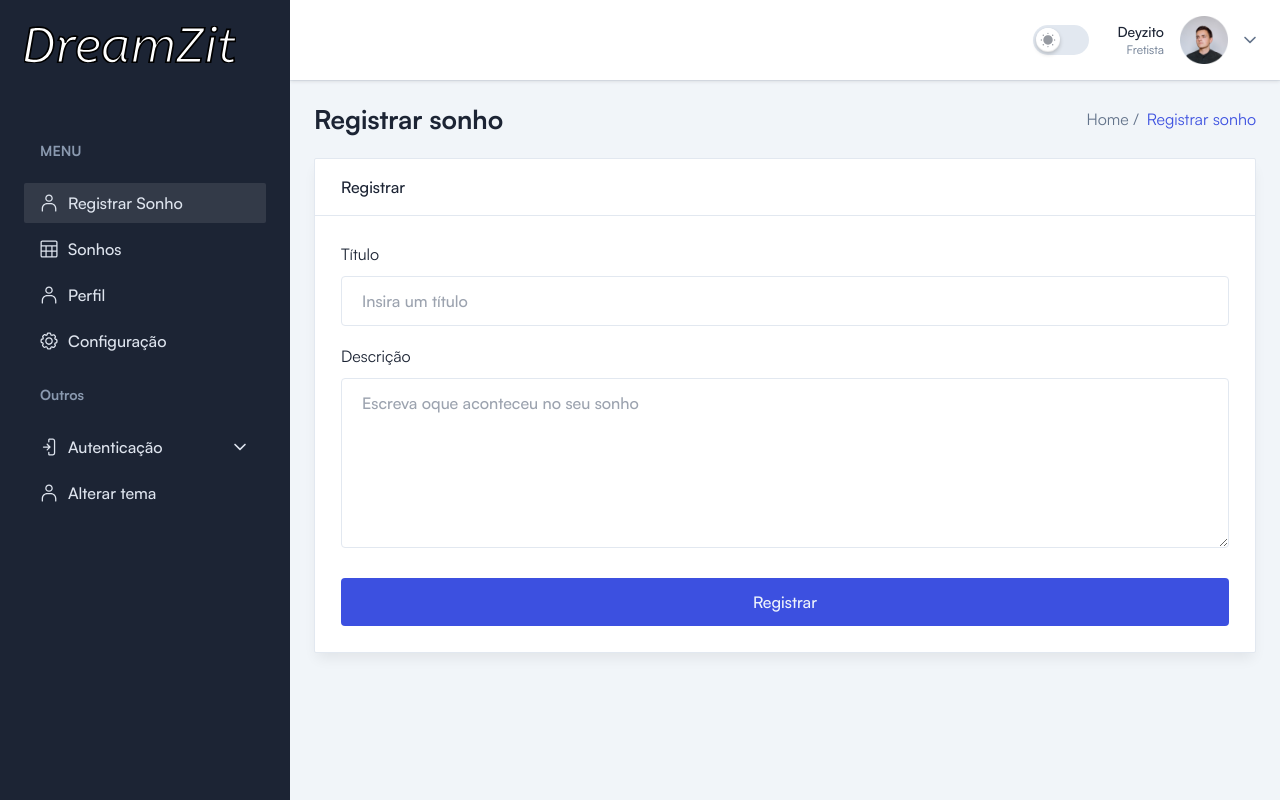
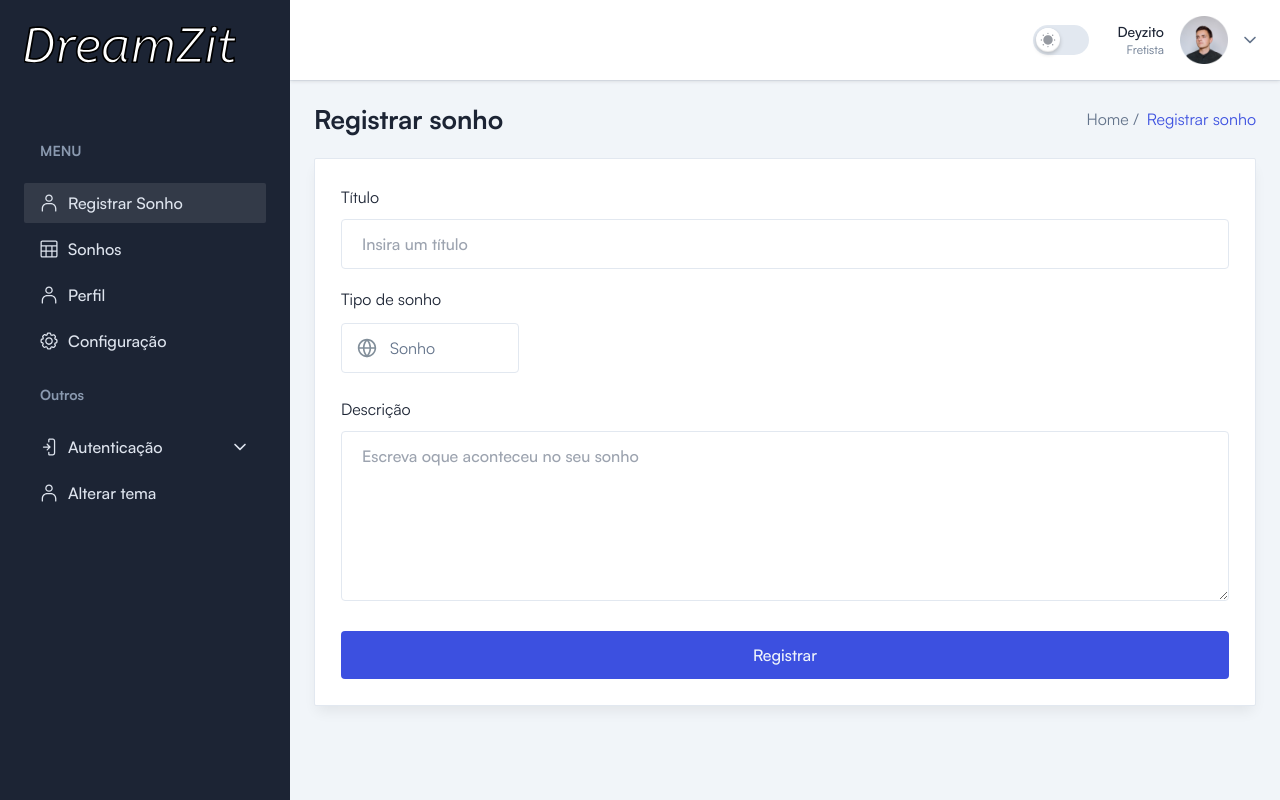
Before and after one commit to AndreyBarreto/dreamzit-front, a React (Vite) app: page /create/order in a window 1280 px wide. Built offline with nearby package versions, Linux system fonts and the light colour scheme.

Commit message:
feature/kind of dream

```diff
--- /dev/null
+++ b/src/images/icon/icon-dream.tsx
@@ -0,0 +1,34 @@
+const DreamIcon = () => {
+    return (
+        <svg
+            width="20"
+            height="20"
+            viewBox="0 0 20 20"
+            fill="none"
+            xmlns="http://www.w3.org/2000/svg"
+        >
+            <g opacity="0.8">
+                <path
+                    fillRule="evenodd"
+                    clipRule="evenodd"
+                    d="M10.0007 2.50065C5.85852 2.50065 2.50065 5.85852 2.50065 10.0007C2.50065 14.1428 5.85852 17.5007 10.0007 17.5007C14.1428 17.5007 17.5007 14.1428 17.5007 10.0007C17.5007 5.85852 14.1428 2.50065 10.0007 2.50065ZM0.833984 10.0007C0.833984 4.93804 4.93804 0.833984 10.0007 0.833984C15.0633 0.833984 19.1673 4.93804 19.1673 10.0007C19.1673 15.0633 15.0633 19.1673 10.0007 19.1673C4.93804 19.1673 0.833984 15.0633 0.833984 10.0007Z"
+                    fill="#637381"
+                ></path>
+                <path
+                    fillRule="evenodd"
+                    clipRule="evenodd"
+                    d="M0.833984 9.99935C0.833984 9.53911 1.20708 9.16602 1.66732 9.16602H18.334C18.7942 9.16602 19.1673 9.53911 19.1673 9.99935C19.1673 10.4596 18.7942 10.8327 18.334 10.8327H1.66732C1.20708 10.8327 0.833984 10.4596 0.833984 9.99935Z"
+                    fill="#637381"
+                ></path>
+                <path
+                    fillRule="evenodd"
+                    clipRule="evenodd"
+                    d="M7.50084 10.0008C7.55796 12.5632 8.4392 15.0301 10.0006 17.0418C11.5621 15.0301 12.4433 12.5632 12.5005 10.0008C12.4433 7.43845 11.5621 4.97153 10.0007 2.95982C8.4392 4.97153 7.55796 7.43845 7.50084 10.0008ZM10.0007 1.66749L9.38536 1.10547C7.16473 3.53658 5.90275 6.69153 5.83417 9.98346C5.83392 9.99503 5.83392 10.0066 5.83417 10.0182C5.90275 13.3101 7.16473 16.4651 9.38536 18.8962C9.54325 19.069 9.76655 19.1675 10.0007 19.1675C10.2348 19.1675 10.4581 19.069 10.6159 18.8962C12.8366 16.4651 14.0986 13.3101 14.1671 10.0182C14.1674 10.0066 14.1674 9.99503 14.1671 9.98346C14.0986 6.69153 12.8366 3.53658 10.6159 1.10547L10.0007 1.66749Z"
+                    fill="#637381"
+                ></path>
+            </g>
+        </svg>
+    );
+};
+
+export default DreamIcon;
--- a/src/pages/DreamForm.tsx
+++ b/src/pages/DreamForm.tsx
@@ -1,6 +1,7 @@
 import Breadcrumb from '../components/Breadcrumb';
 import { DefaultStepper } from '../components/Stepper';
 import useCreateDreamHandler from '../hooks/useCreateDreamHandler';
+import DreamIcon from '../images/icon/icon-dream';
 
 const OrderForm = () => {
   const {
@@ -17,14 +18,14 @@ const OrderForm = () => {
       <div className="grid grid-cols-1 gap-9 sm:grid-cols-1">
 
         <div className="flex flex-col gap-9">
-          {/* <!-- Contact Form --> */}
+
           <div className="rounded-sm border border-stroke bg-white shadow-default dark:border-strokedark dark:bg-boxdark">
 
-            <div className="border-b border-stroke py-4 px-6.5 dark:border-strokedark">
+            {/* <div className="border-b border-stroke py-4 px-6.5 dark:border-strokedark">
               <h3 className="font-medium text-black dark:text-white">
                 Registrar
               </h3>
-            </div>
+            </div> */}
             <form action="#">
               <div className="p-6.5">
                 <div className="mb-4.5 flex flex-col gap-2 xl:flex-row">
@@ -42,6 +43,21 @@ const OrderForm = () => {
                     />
                   </div>
                 </div>
+                <div className='xl:w-1/5'>
+                  <label className="mb-3 block text-black dark:text-white">
+                    Tipo de sonho
+                  </label>
+                  <div className="relative z-20 bg-white dark:bg-form-input mb-6">
+                    <span className="absolute top-1/2 left-4 z-30 -translate-y-1/2">
+                      <DreamIcon></DreamIcon>
+                    </span>
+                    <select className="relative z-20 w-full appearance-none rounded border border-stroke bg-transparent py-3 px-12 outline-none transition focus:border-primary active:border-primary dark:border-form-strokedark dark:bg-form-input">
+                      <option value="">Sonho</option>
+                      <option value="">Pesadelo</option>
+                      <option value="">Lúcido</option>
+                    </select>
+                  </div>
+                </div>
                 <div className="mb-6">
                   <label className="mb-2.5 block text-black dark:text-white">
                     Descrição
@@ -49,7 +65,6 @@ const OrderForm = () => {
                   <textarea
                     onChange={(e) => { setDescription(e.target.value) }}
                     value={title}
-
                     rows={6}
                     placeholder="Escreva oque aconteceu no seu sonho"
                     className="w-full rounded border-[1.5px] border-stroke bg-transparent py-3 px-5 font-medium outline-none transition focus:border-primary active:border-primary disabled:cursor-default disabled:bg-whiter dark:border-form-strokedark dark:bg-form-input dark:focus:border-primary"
@@ -59,7 +74,9 @@ const OrderForm = () => {
                   onClick={() => register()}>
                   Registrar
                 </button>
+
               </div>
+
             </form>
           </div>
         </div >
```
